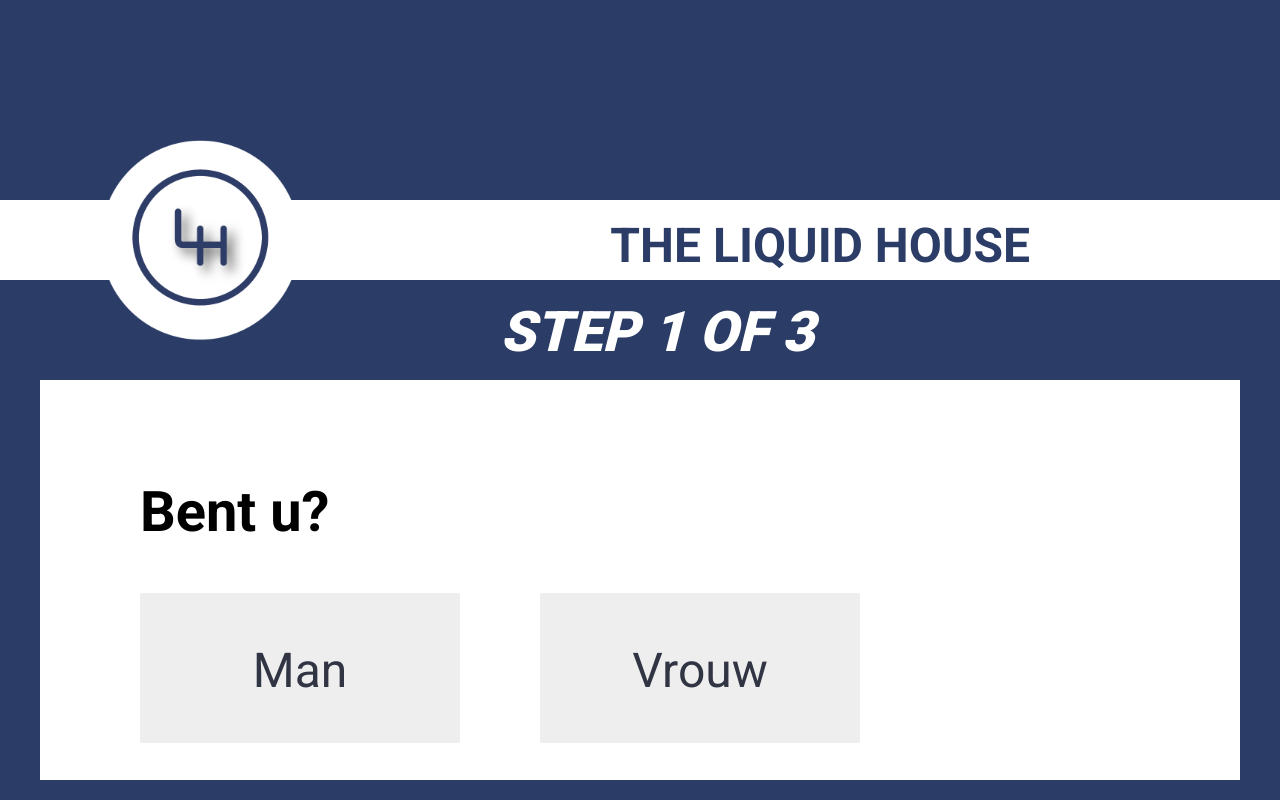
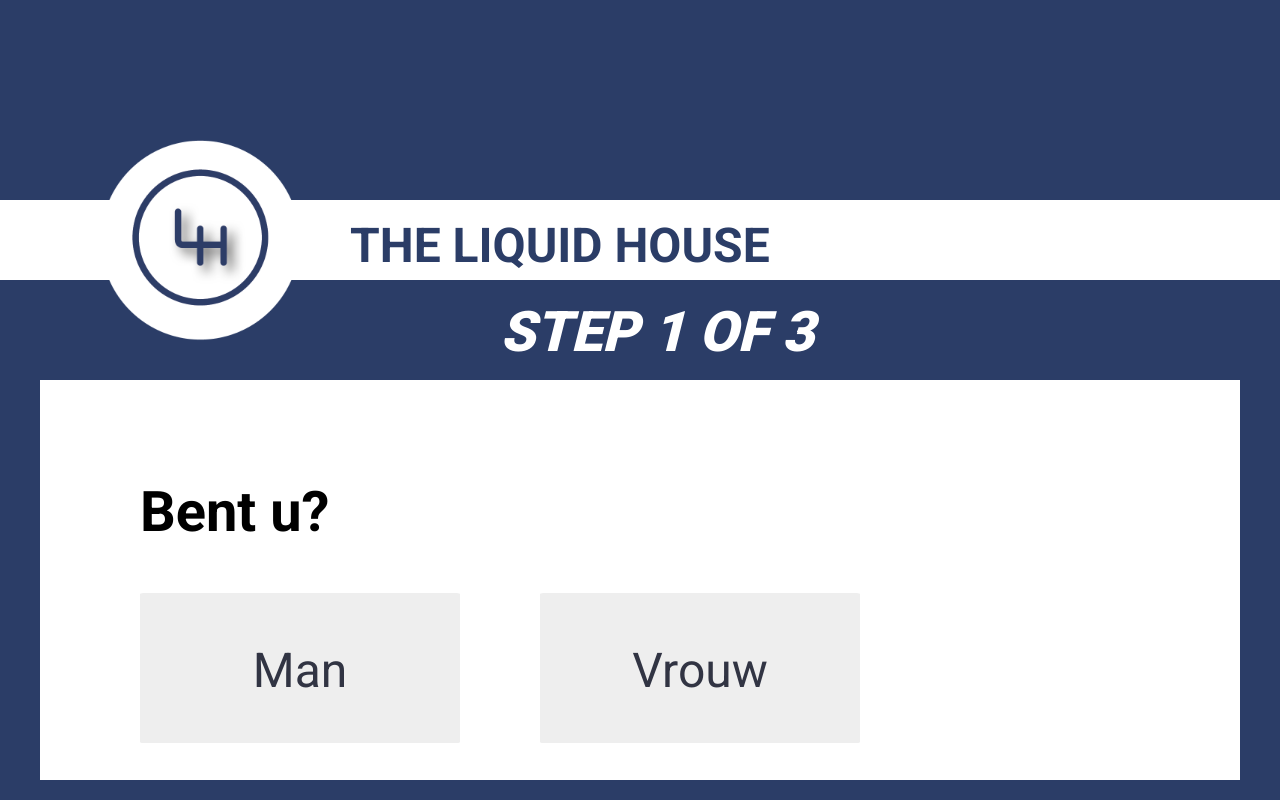
Before and after one commit to VinceVanRoy/vincevanroy.github.io, a plain HTML site: page stap2/index.html in a window 1280 px wide. Shown: the top 800 px of the page. Drawn offline with nearby package versions, Linux system fonts and the light colour scheme.

Commit message:
fafafacac

```diff
--- a/stap2/css/style.css
+++ b/stap2/css/style.css
@@ -35,7 +35,7 @@ header  {
 p {
   color: #2b3d67;
   position: absolute;
-  right: 250px;
+  left: 350px;
   top: 170px;
   font-size: 3em;
   text-transform: uppercase;
--- a/start/css/style.css
+++ b/start/css/style.css
@@ -35,7 +35,7 @@ header  {
 p {
   color: #2b3d67;
   position: absolute;
-  right: 250px;
+  left: 350px;
   top: 170px;
   font-size: 3em;
   text-transform: uppercase;
```
